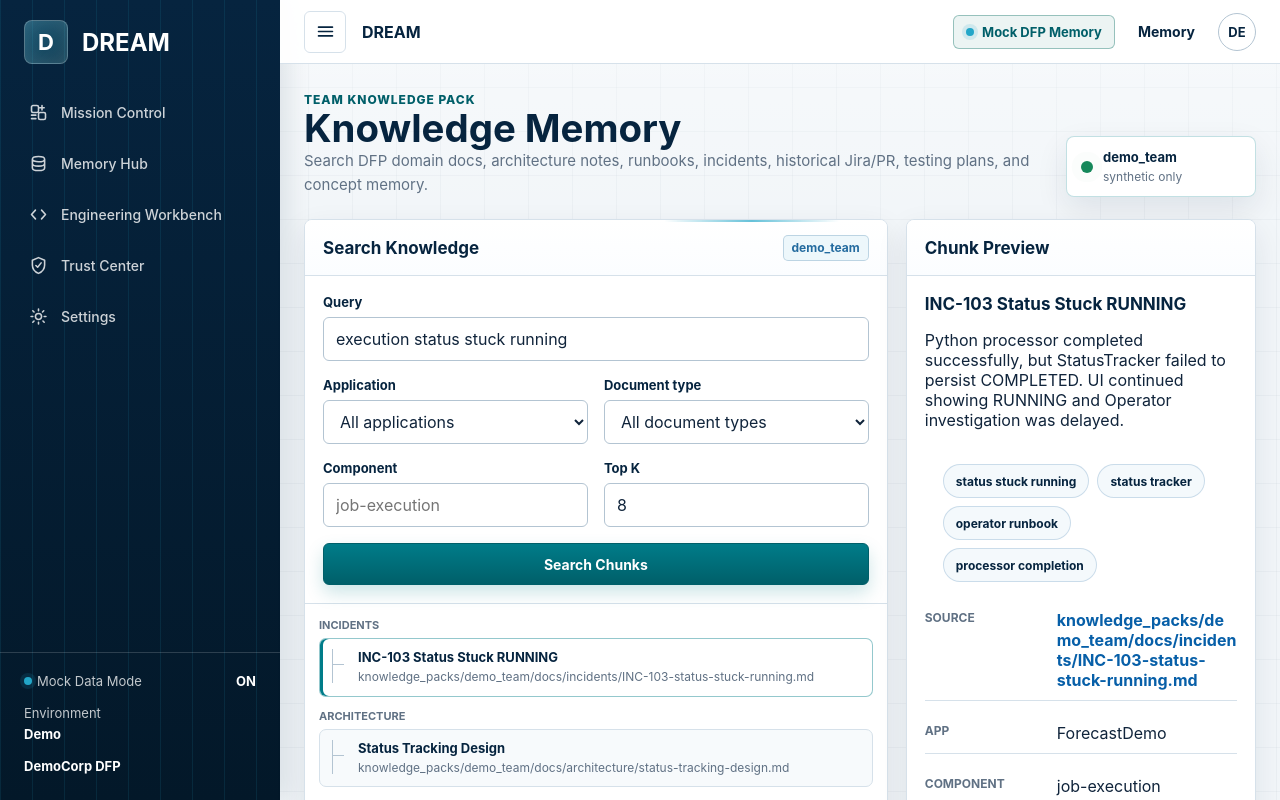
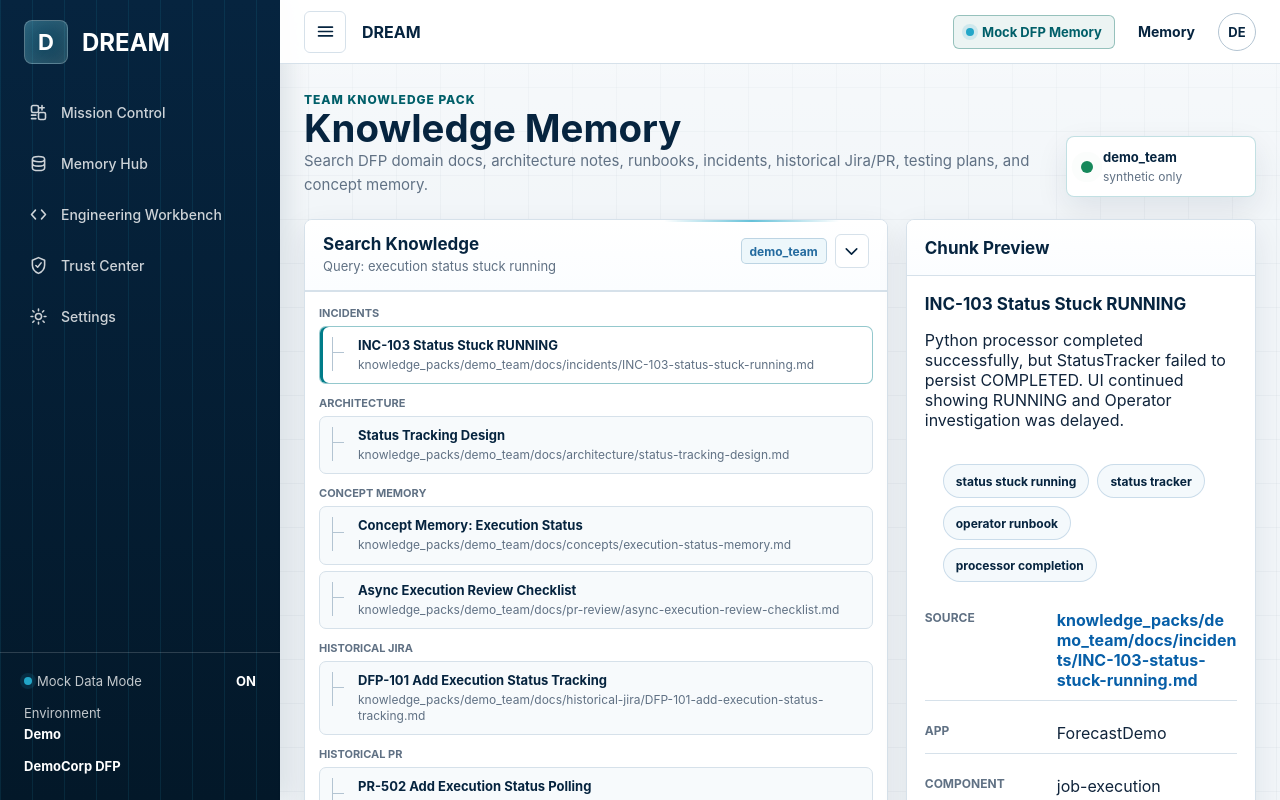
Before and after one commit to zemeng2015/dream-ai-engineering-copilot, an Angular app in the folder frontend/: page /knowledge in a window 1280 px wide. Shown: the top 800 px of the page. Built offline with nearby package versions, Linux system fonts and the light colour scheme.

Commit message:
Collapse knowledge search filters

```diff
--- a/frontend/src/app/features/knowledge-base/knowledge-base.component.html
+++ b/frontend/src/app/features/knowledge-base/knowledge-base.component.html
@@ -19,11 +19,29 @@
 
   <section class="grid-2">
     <article class="panel scan-panel">
-      <div class="panel-header">
-        <h2>Search Knowledge</h2>
-        <span class="status-pill status-info">demo_team</span>
+      <div class="panel-header search-panel-header">
+        <div class="search-heading">
+          <h2>Search Knowledge</h2>
+          @if (searchCollapsed()) {
+            <p>{{ searchSummary() }}</p>
+          }
+        </div>
+        <div class="panel-actions">
+          <span class="status-pill status-info">demo_team</span>
+          <button
+            class="icon-button collapse-button"
+            type="button"
+            [attr.aria-expanded]="!searchCollapsed()"
+            aria-controls="knowledge-search-form"
+            [attr.aria-label]="searchCollapsed() ? 'Expand search filters' : 'Collapse search filters'"
+            (click)="toggleSearch()"
+          >
+            <app-ui-icon [name]="searchCollapsed() ? 'chevron-down' : 'chevron-up'" />
+          </button>
+        </div>
       </div>
-      <div class="panel-body">
+      @if (!searchCollapsed()) {
+      <div id="knowledge-search-form" class="panel-body">
         <form class="form-grid" [formGroup]="form" (ngSubmit)="search()">
           <div class="form-field-full">
             <label for="kb-query">Query</label>
@@ -56,10 +74,11 @@
             <input id="kb-top-k" type="number" min="1" max="20" formControlName="topK" />
           </div>
           <div class="form-field-full">
-            <button class="primary-button" type="submit">Search Chunks</button>
+            <button class="primary-button" type="submit">Search Sources</button>
           </div>
         </form>
       </div>
+      }
 
       <div class="source-tree" aria-label="Knowledge sources grouped by type">
         @for (group of sourceGroups(); track group.sourceType) {
--- a/frontend/src/app/features/knowledge-base/knowledge-base.component.scss
+++ b/frontend/src/app/features/knowledge-base/knowledge-base.component.scss
@@ -1,4 +1,32 @@
 // SPDX-License-Identifier: Apache-2.0
+
+.search-panel-header {
+  align-items: start;
+}
+
+.search-heading {
+  min-width: 0;
+}
+
+.search-heading p {
+  margin: 4px 0 0;
+  color: var(--dream-muted);
+  font-size: 13px;
+  line-height: 1.35;
+  overflow-wrap: anywhere;
+}
+
+.panel-actions {
+  display: inline-flex;
+  flex: 0 0 auto;
+  align-items: center;
+  gap: 8px;
+}
+
+.collapse-button {
+  min-height: 34px;
+  width: 34px;
+}
 
 .source-tree {
   display: grid;
--- a/frontend/src/app/features/knowledge-base/knowledge-base.component.ts
+++ b/frontend/src/app/features/knowledge-base/knowledge-base.component.ts
@@ -5,6 +5,7 @@ import { FormBuilder, ReactiveFormsModule } from '@angular/forms';
 
 import { KnowledgeChunk } from '../../core/dream-models';
 import { MockDreamService } from '../../core/mock-dream.service';
+import { UiIconComponent } from '../../shared/ui-icon.component';
 
 interface KnowledgeSourceGroup {
   sourceType: KnowledgeChunk['sourceType'];
@@ -15,7 +16,7 @@ interface KnowledgeSourceGroup {
 @Component({
   selector: 'app-knowledge-base',
   standalone: true,
-  imports: [ReactiveFormsModule],
+  imports: [ReactiveFormsModule, UiIconComponent],
   templateUrl: './knowledge-base.component.html',
   styleUrl: './knowledge-base.component.scss',
 })
@@ -27,6 +28,14 @@ export class KnowledgeBaseComponent {
   readonly docTypes = this.dream.listDocTypes();
   readonly chunks = signal<KnowledgeChunk[]>(this.dream.searchKnowledge({ query: 'execution status stuck running', topK: 8 }));
   readonly selectedChunk = signal<KnowledgeChunk | null>(this.chunks()[0] ?? null);
+  readonly searchCollapsed = signal(true);
+  readonly activeSearch = signal({
+    query: 'execution status stuck running',
+    app: '',
+    component: '',
+    docType: '',
+    topK: 8,
+  });
   readonly sourceGroups = computed<KnowledgeSourceGroup[]>(() => {
     const grouped = new Map<KnowledgeChunk['sourceType'], KnowledgeChunk[]>();
     for (const chunk of this.chunks()) {
@@ -38,6 +47,20 @@ export class KnowledgeBaseComponent {
       chunks,
     }));
   });
+  readonly searchSummary = computed(() => {
+    const value = this.activeSearch();
+    const summaryParts = [value.query.trim() ? `Query: ${value.query.trim()}` : 'All knowledge'];
+    if (value.component.trim()) {
+      summaryParts.push(`Component: ${value.component.trim()}`);
+    }
+    if (value.app) {
+      summaryParts.push(`App: ${value.app}`);
+    }
+    if (value.docType) {
+      summaryParts.push(`Docs: ${value.docType}`);
+    }
+    return summaryParts.join(' | ');
+  });
 
   readonly form = this.fb.nonNullable.group({
     query: 'execution status stuck running',
@@ -46,6 +69,10 @@ export class KnowledgeBaseComponent {
     docType: '',
     topK: 8,
   });
+
+  toggleSearch(): void {
+    this.searchCollapsed.update((collapsed) => !collapsed);
+  }
 
   search(): void {
     const value = this.form.getRawValue();
@@ -58,6 +85,8 @@ export class KnowledgeBaseComponent {
     });
     this.chunks.set(results);
     this.selectedChunk.set(results[0] ?? null);
+    this.activeSearch.set(value);
+    this.searchCollapsed.set(true);
   }
 
   selectChunk(chunk: KnowledgeChunk): void {
--- a/frontend/src/app/shared/ui-icon.component.ts
+++ b/frontend/src/app/shared/ui-icon.component.ts
@@ -4,6 +4,8 @@ import { Component, input } from '@angular/core';
 
 export type UiIconName =
   | 'branch'
+  | 'chevron-down'
+  | 'chevron-up'
   | 'clipboard'
   | 'code'
   | 'dashboard'
@@ -51,6 +53,8 @@ export class UiIconComponent {
 const ICON_PATHS: Record<UiIconName, string> = {
   branch:
     'M6 4a2 2 0 1 1 0 4 2 2 0 0 1 0-4Zm0 4v4a4 4 0 0 0 4 4h4m4-2a2 2 0 1 1 0 4 2 2 0 0 1 0-4Zm0-8a2 2 0 1 1 0 4 2 2 0 0 1 0-4Zm0 4v2a4 4 0 0 1-4 4h-4',
+  'chevron-down': 'M6 9l6 6 6-6',
+  'chevron-up': 'M6 15l6-6 6 6',
   clipboard:
     'M9 5h6m-6 0a2 2 0 0 1 2-2h2a2 2 0 0 1 2 2m-6 0H6.8A1.8 1.8 0 0 0 5 6.8v12.4A1.8 1.8 0 0 0 6.8 21h10.4a1.8 1.8 0 0 0 1.8-1.8V6.8A1.8 1.8 0 0 0 17.2 5H15m-7 7 2.5 2.5L16 9',
   code: 'M8.5 7 4 12l4.5 5M15.5 7 20 12l-4.5 5',
```
